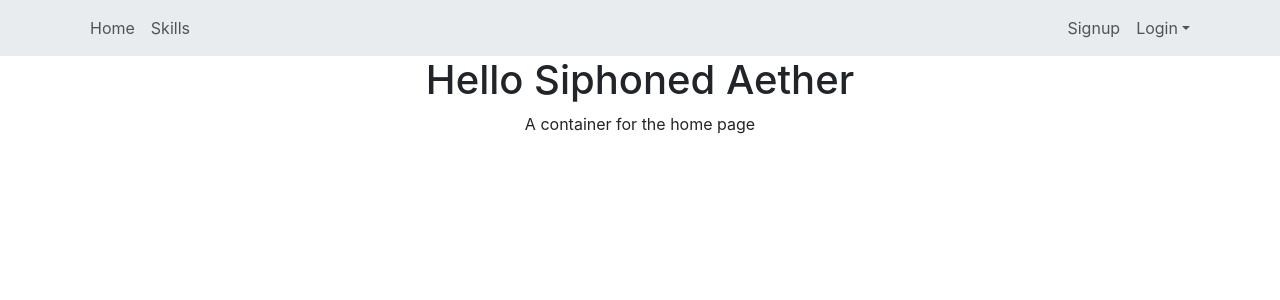
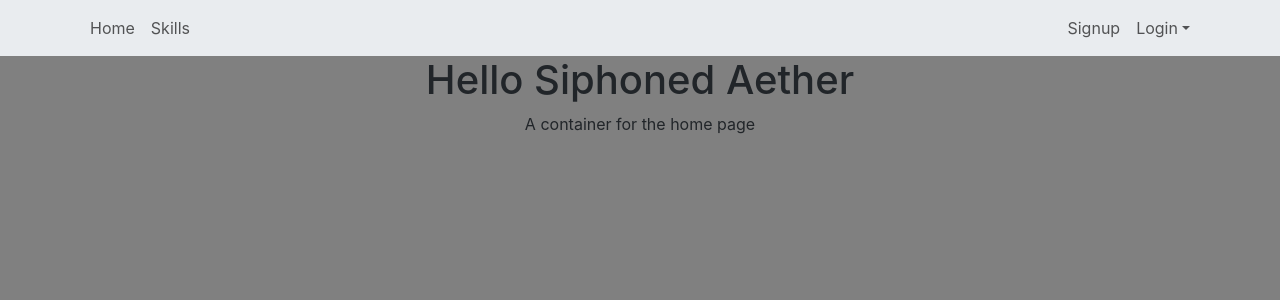
Before and after one commit to EBPRivera/fateful-architecture-react, a React (Create React App) app: page / in a window 1280 px wide. Shown: the top 300 px of the page. Built offline with nearby package versions, Linux system fonts and the light colour scheme.

Commit message:
Change background color of app to grey

```diff
--- a/src/stylesheets/index.scss
+++ b/src/stylesheets/index.scss
@@ -9,6 +9,7 @@ body {
     sans-serif;
   -webkit-font-smoothing: antialiased;
   -moz-osx-font-smoothing: grayscale;
+  background-color: #808080;
 }
 
 code {
```
